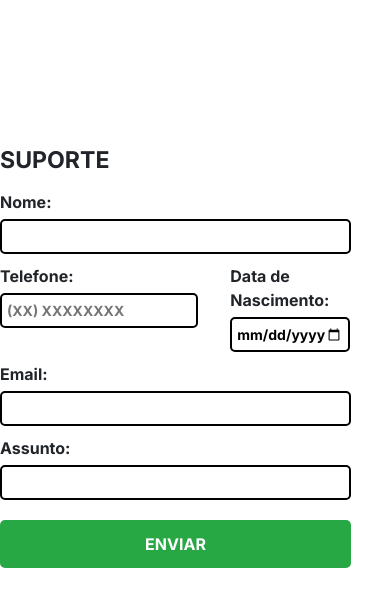
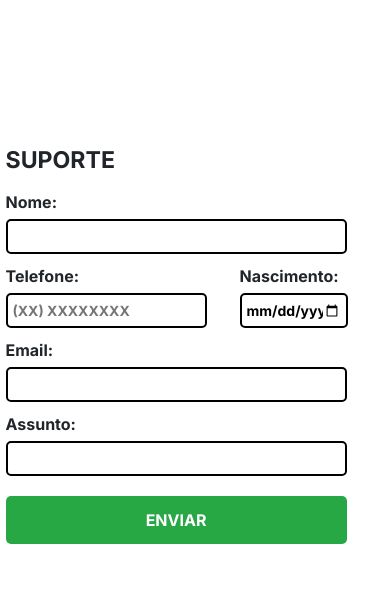
Before and after one commit to CauaCanale/Zaraki-Sports, a plain HTML site: page avaliação individual/index.html in a window 390 px wide. Shown: the part 2517-3123 px from the top of the page. Drawn offline with nearby package versions, Linux system fonts and the light colour scheme; grey boxes are pictures that could not be loaded.

Commit message:
Refazendo Responsividade

```diff
--- a/avaliação individual/index.html
+++ b/avaliação individual/index.html
@@ -122,7 +122,7 @@
                             oninput="this.value = this.value.replace(/[^0-9]/g, '').replace(/(\d{2})(\d{0,9})/, '($1) $2');">
                     </div>
                     <div class="form-group">
-                        <label for="idade">Data de Nascimento:</label>
+                        <label for="idade">Nascimento:</label>
                         <input type="date" id="idade" class="form-idade">
                     </div>
                 </div>
```
